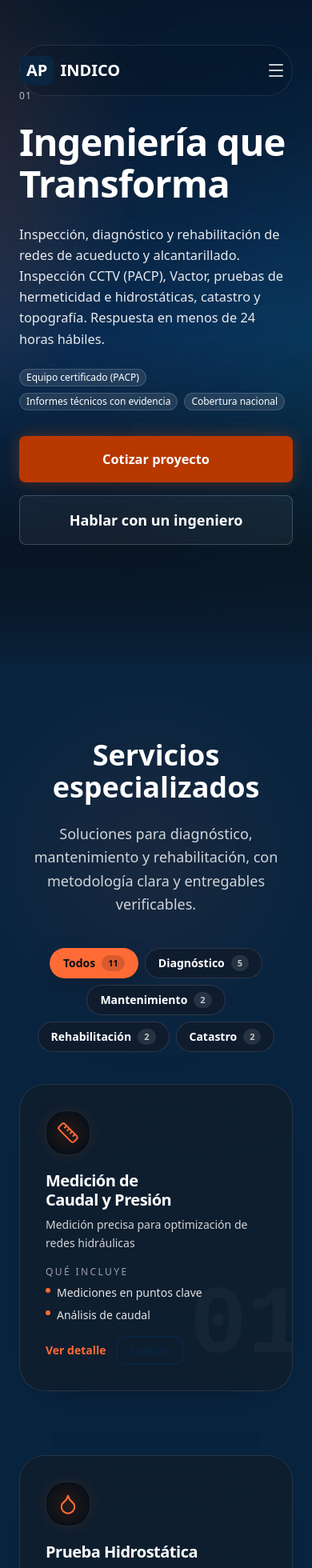
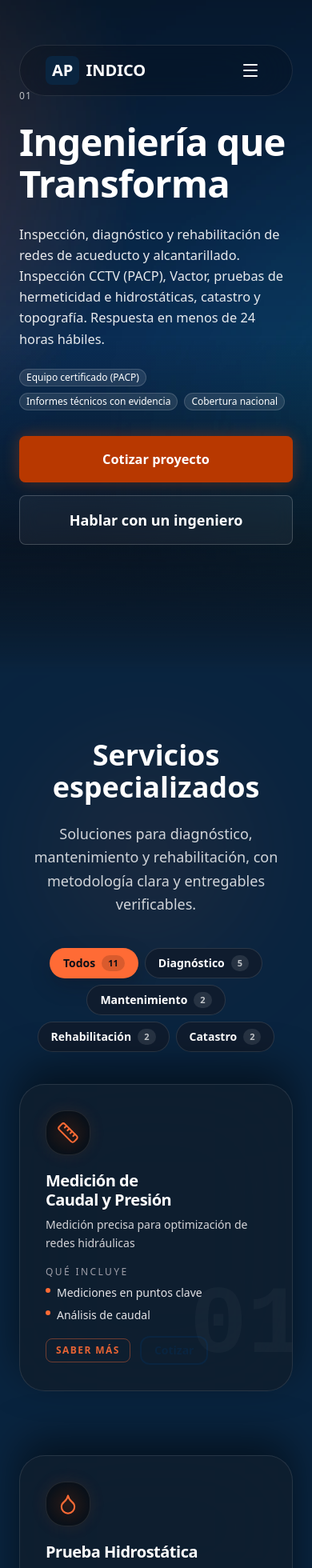
Before and after one commit to Hecpac/Apindico, a Next.js app: page / in a window 390 px wide. Shown: the top 1960 px of the page at 80% size. Built offline with nearby package versions, Linux system fonts and the light colour scheme.

Commit message:
Polish navbar glass and mobile card stacking

```diff
--- a/src/app/servicios/page.tsx
+++ b/src/app/servicios/page.tsx
@@ -57,7 +57,7 @@ export default function ServiciosPage() {
             {SERVICIOS.map((servicio, index) => (
               <div
                 key={servicio.id}
-                className="sticky top-24 mb-12 md:relative md:top-0 md:mb-0"
+                className="sticky top-[100px] mb-12 md:relative md:top-0 md:mb-0"
                 style={{ zIndex: (index + 1) * 10 }}
               >
                 <ServiceCard
--- a/src/components/layout/Header.tsx
+++ b/src/components/layout/Header.tsx
@@ -175,10 +175,10 @@ export function Header() {
             role="navigation"
             aria-label="Navegación principal"
             className={cn(
-              "flex items-center justify-between transition-all duration-300 rounded-full border border-white/10 backdrop-blur-2xl",
+              "flex items-center justify-between transition-all duration-300 rounded-full border border-white/10 backdrop-blur-2xl px-8",
               isScrolled
                 ? "h-14 bg-zinc-950/20 shadow-[0_10px_30px_rgba(0,0,0,0.22)]"
-                : "h-16 md:h-20 bg-zinc-950/10"
+                : "h-16 md:h-20 bg-zinc-950/20"
             )}
           >
             {/* Logo + Mini Label */}
@@ -229,9 +229,9 @@ export function Header() {
                   className={cn(
                     "flex items-center gap-1 font-body font-medium transition-all duration-300",
                     isScrolled
-                      ? "text-[color:var(--color-text)] hover:text-[color:var(--color-accent)] text-sm"
-                      : "text-white/90 hover:text-cyan",
-                    isServicesOpen && "text-cyan"
+                      ? "text-white hover:text-white/80 text-sm"
+                      : "text-white hover:text-white/80",
+                    isServicesOpen && "text-white"
                   )}
                 >
                   <Link
@@ -318,10 +318,10 @@ export function Header() {
                   className={cn(
                     "font-body font-medium transition-all duration-300",
                     pathname === link.href
-                      ? "text-[color:var(--color-accent)]"
+                      ? "text-white underline underline-offset-8 decoration-white/40"
                       : isScrolled
-                        ? "text-[color:var(--color-text)] hover:text-[color:var(--color-accent)] text-sm"
-                        : "text-white/90 hover:text-cyan"
+                        ? "text-white hover:text-white/80 text-sm"
+                        : "text-white hover:text-white/80"
                   )}
                 >
                   {link.label}
@@ -351,7 +351,7 @@ export function Header() {
               onClick={() => setIsMobileMenuOpen(!isMobileMenuOpen)}
               className={cn(
                 "md:hidden p-2 transition-colors",
-                isScrolled ? "text-white/90" : "text-white/80"
+                "text-white"
               )}
               aria-label={isMobileMenuOpen ? "Cerrar menú" : "Abrir menú"}
             >
--- a/src/components/sections/ServicesSection.tsx
+++ b/src/components/sections/ServicesSection.tsx
@@ -201,7 +201,7 @@ export function ServicesSection({
           {filteredServices.map((servicio, index) => (
             <div
               key={servicio.id}
-              className="service-tile sticky top-24 mb-12 md:relative md:top-0 md:mb-0"
+              className="service-tile sticky top-[100px] mb-12 md:relative md:top-0 md:mb-0"
               style={{ zIndex: (index + 1) * 10 }}
             >
               <ServiceCard
--- a/src/components/ui/ServiceCard.tsx
+++ b/src/components/ui/ServiceCard.tsx
@@ -51,7 +51,7 @@ const ServiceCard = React.forwardRef<HTMLDivElement, ServiceCardProps>(
         className={cn(
           "service-card group relative overflow-hidden rounded-[32px]",
           "border border-white/10 bg-zinc-900/40 backdrop-blur-3xl p-8",
-          "transition-all duration-500 ease-out shadow-[0_20px_60px_-40px_rgba(0,0,0,0.6)]",
+          "transition-all duration-500 ease-out shadow-[0_-20px_50px_rgba(0,0,0,0.5)]",
           "motion-safe:hover:-translate-y-1",
           "hover:shadow-[0_20px_40px_-20px_rgba(0,0,0,0.45)]",
           "hover:ring-1 hover:ring-[color:var(--color-accent)]/25",
@@ -116,9 +116,9 @@ const ServiceCard = React.forwardRef<HTMLDivElement, ServiceCardProps>(
         <div className="mt-auto pt-4 flex flex-wrap items-center gap-3">
           <Link
             href={`/servicios/${slug}`}
-            className="inline-flex items-center gap-2 text-sm font-semibold text-[color:var(--color-accent)] motion-safe:hover:translate-x-0.5 transition-transform"
+            className="inline-flex items-center gap-2 rounded-md border border-[color:var(--color-accent)]/40 px-3 py-1.5 text-xs font-semibold uppercase tracking-[0.12em] text-[color:var(--color-accent)]/90 transition-colors hover:border-[color:var(--color-accent)]/70 hover:text-[color:var(--color-accent)]"
           >
-            Ver detalle
+            Saber más
           </Link>
           {showQuoteCta && (
             <Button variant="secondary" size="sm" asChild>
```
